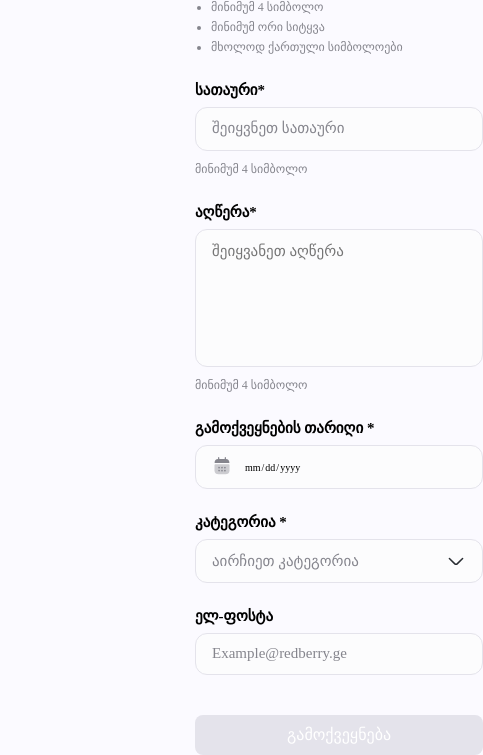
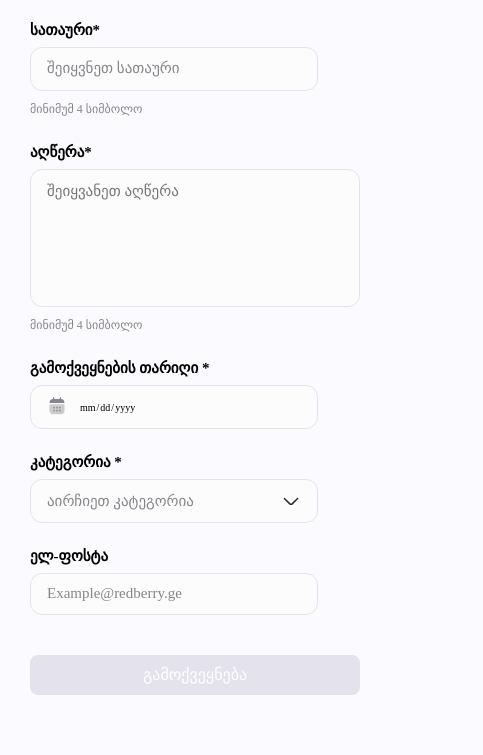
Before and after one commit to lasha-codes/blog-page, a website: page add blog/add-blog.html in a window 390 px wide. Shown: the part 559-1314 px from the top of the page, 483 px wide, since content can reach past the window. After the commit the page ends 1254 px from the top, so only its background shows below. Drawn offline with Linux system fonts and the light colour scheme; sample sign-in values are in the browser's storage.

Commit message:
add responsive design on add-blog page

```diff
--- a/add blog/add-blog.css
+++ b/add blog/add-blog.css
@@ -338,7 +338,7 @@ input[type="date"]::-webkit-calendar-picker-indicator {
 }
 .cloned-btn-styles {
   display: flex;
-
+  filter: brightness();
   border: none;
   font-size: 12px;
   font-weight: 500;
@@ -452,6 +452,7 @@ input[type="date"]::-webkit-calendar-picker-indicator {
   }
   form {
     flex-direction: column;
+    padding: 0 15px;
   }
 
   .author-and-heading {
@@ -459,18 +460,34 @@ input[type="date"]::-webkit-calendar-picker-indicator {
   }
   .date-and-categories {
     flex-direction: column;
+    width: 100%;
   }
-  .main-section {
-    width: 0;
-  }
-  #main {
-    justify-content: flex;
-    align-items: center;
-  }
+
   h1 {
     font-size: 25px;
+    text-align: center;
   }
   h2 {
     font-weight: bold;
   }
+  .mian-section {
+    width: 100%;
+  }
+  #move-arrow {
+    width: 30px;
+    top: 7%;
+  }
+  .file-section {
+    padding: 0 15px;
+  }
+  #main {
+    all: unset;
+    display: flex;
+    padding-top: 20px;
+    justify-content: center;
+    align-items: center;
+  }
+  .submit-container {
+    width: 100%;
+  }
 }
```
